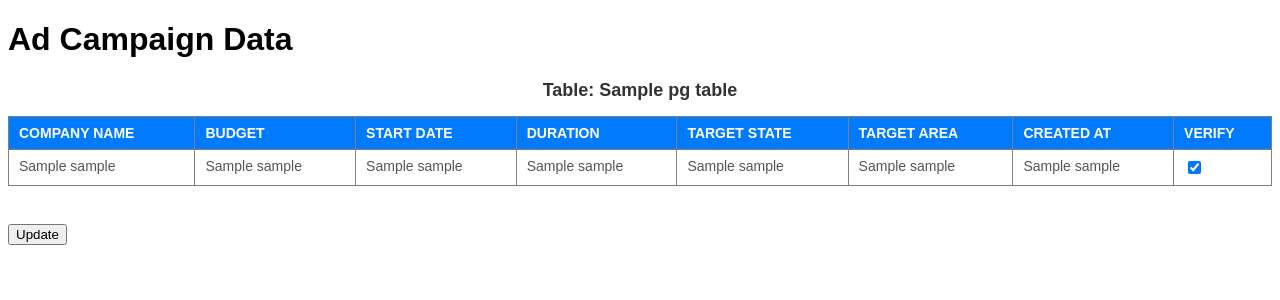
After one commit to wesen02/wifi-card, a Flask app: page /ad_verify in a window 1280 px wide. The commit adds this page. Shown: the top 300 px of the page. Run offline with Flask 3, Linux system fonts and the light colour scheme; the visitor is signed in with stand-in values (Sample User, id 1); a database or web service that is not in the repository returns one stand-in record (values such as "Sample title"); some libraries are stand-ins or nearby versions.

Commit message:
verify ads

```diff
--- a/app/app.py
+++ b/app/app.py
@@ -5,6 +5,7 @@ from database import shop_database, ads_db, read_ads_db, ad_info, get_location
 from exposure import exposure_cal
 from register_db import register_database
 from login_db import login_database
+from verify_ads import get_ads, update_ads
 
 app = Flask(__name__)
 app.secret_key = "weconnect"
@@ -189,5 +190,23 @@ def logout():
     flash("You have been logged out.", "info")
     return redirect(url_for('home'))
 
+@app.route('/ad_verify')
+def ad_verify():
+    if 'username' in session:
+        ads = get_ads()
+        return render_template('ad_verify.html', tables=ads)
+    else:
+        flash("Please log in to access this page.", "warning")
+        return render_template('index.html')
+
+@app.route('/ads_verify', methods=['POST'])
+def ads_verify():
+    verify_form = request.form
+
+    for table_data, _ in verify_form.items():
+        status = update_ads(table_data)
+
+    return redirect(url_for('ad_verify'))
+
 if __name__ == '__main__':
     app.run(debug=True, host='0.0.0.0', port=5000)
--- a/app/database.py
+++ b/app/database.py
@@ -185,6 +185,7 @@ def ads_db(form_data, ad_video):
             exposure INT NOT NULL,
             target_state TEXT NOT NULL,
             target_area TEXT NOT NULL,
+            verify BOOLEAN DEFAULT FALSE,
             created_at TIMESTAMP DEFAULT CURRENT_TIMESTAMP
         );
         '''
--- /dev/null
+++ b/app/templates/ad_verify.html
@@ -0,0 +1,126 @@
+<!DOCTYPE html>
+<html lang="en">
+
+<head>
+    <meta charset="UTF-8">
+    <meta name="viewport" content="width=device-width, initial-scale=1.0">
+    <title>PostgreSQL Data</title>
+
+    <!DOCTYPE html>
+    <html lang="en">
+
+    <head>
+        <meta charset="UTF-8">
+        <meta name="viewport" content="width=device-width, initial-scale=1.0">
+        <title>Styled Table</title>
+    </head>
+
+    <style>
+        /* Reset basic styles */
+        * {
+            box-sizing: border-box;
+            font-family: Arial, sans-serif;
+        }
+
+        h2 {
+            margin-top: 20px;
+            color: #333;
+            font-size: 18px;
+            text-align: center;
+        }
+
+        /* Table Styles */
+        table {
+            width: 100%;
+            border-collapse: collapse;
+            margin-bottom: 20px;
+            font-size: 14px;
+        }
+
+        thead {
+            background-color: #007bff;
+            color: white;
+            text-align: left;
+        }
+
+        thead th {
+            padding: 8px 10px;
+            font-weight: bold;
+            text-transform: uppercase;
+        }
+
+        tbody tr:nth-child(even) {
+            background-color: #f2f2f2;
+        }
+
+        tbody td {
+            padding: 8px 10px;
+            color: #555;
+            vertical-align: top;
+        }
+
+        /* Link styles */
+        a {
+            color: #007bff;
+            text-decoration: none;
+        }
+
+        a:hover {
+            text-decoration: underline;
+        }
+
+        /* Responsive adjustments */
+        @media (max-width: 768px) {
+            table {
+                display: block;
+                overflow-x: auto;
+                white-space: nowrap;
+            }
+        }
+    </style>
+
+<body>
+    <h1>Ad Campaign Data</h1>
+
+    <form action="/ads_verify" method="POST">
+        {% for table_name, data in tables %}
+        <h2>Table: {{ table_name }}</h2>
+        <table border="1">
+            <thead>
+                <tr>
+                    <th>Company Name</th>
+                    <th>Budget</th>
+                    <th>Start Date</th>
+                    <th>Duration</th>
+                    <th>Target State</th>
+                    <th>Target Area</th>
+                    <th>Created At</th>
+                    <th>Verify</th>
+                </tr>
+            </thead>
+            <tbody>
+                {% for row in data %}
+                <tr>
+                    <td>{{ row[1] }}</td>
+                    <td>{{ row[2] }}</td>
+                    <td>{{ row[4] }}</td>
+                    <td>{{ row[5] }}</td>
+                    <td>{{ row[11] }}</td>
+                    <td>{{ row[12] }}</td>
+                    <td>{{ row[14] }}</td>
+                    <td>
+                        <input type="checkbox" name="verify/{{ table_name }}/{{ row[0] }}" {% if row[13] %} checked {%
+                            endif %}>
+                    </td>
+                </tr>
+                {% endfor %}
+            </tbody>
+        </table>
+        <br>
+        {% endfor %}
+        <button type="submit">Update</button>
+    </form>
+
+</body>
+
+</html>
--- /dev/null
+++ b/app/verify_ads.py
@@ -0,0 +1,55 @@
+from database import connect_db
+
+def get_ads():
+    try:
+        conn, cursor = connect_db()
+
+        cursor.execute("""
+            SELECT tablename
+            FROM pg_tables
+            WHERE tablename LIKE 'ad_campaigns_%';
+        """)
+
+        tables = cursor.fetchall()
+
+        all_data = []
+
+        for table in tables:
+            table_name = table[0]
+            cursor.execute(f"SELECT * FROM {table_name} WHERE verify = %s", (False,))
+            data = cursor.fetchall()
+            if data:
+                all_data.append((table_name, data))
+
+        cursor.close()
+        conn.close()
+
+        return all_data
+
+    except Exception as e:
+        return f"An error occurred: {e}"
+
+def update_ads(table_data):
+    try:
+        # Extract table name and ad_id
+        parts = table_data.split("/")
+        table_name = parts[1]
+        ad_id = parts[-1]
+
+        conn, cursor = connect_db()
+
+        update_query = f"""
+            UPDATE {table_name}
+            SET verify = %s
+            WHERE id = %s
+        """
+        cursor.execute(update_query, (True, ad_id))
+        conn.commit()
+
+        cursor.close()
+        conn.close()
+
+        return {"status": "success", "message": f"Update {table_name} successfully"}
+
+    except Exception as e:
+        return {"status": "error", "message": f"An error occurred: {e}"}
```
Also changed, not shown: app/templates/control_panel.html (+7 -0 lines).
